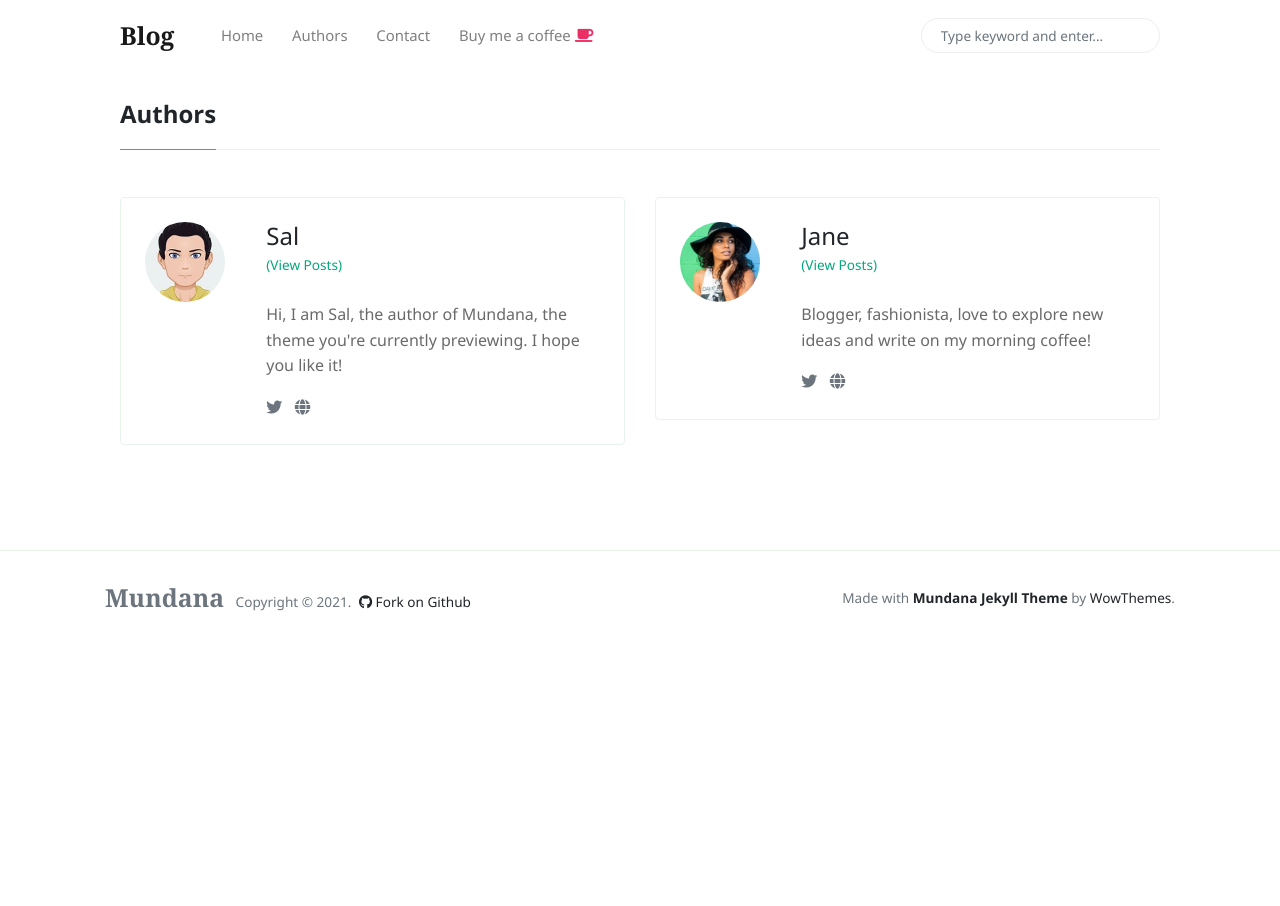
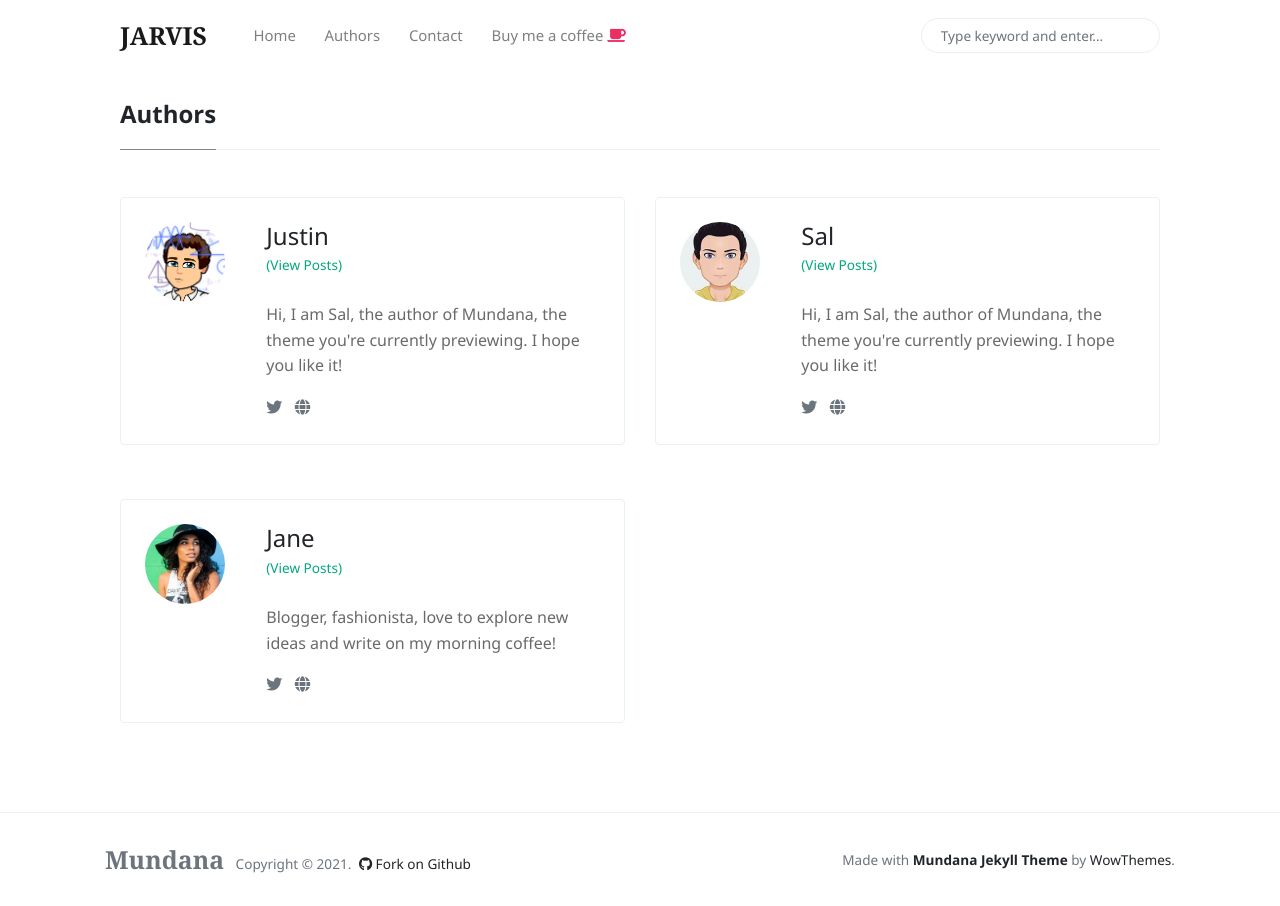
Before and after one commit to notjustinshaw/old-blog, a Jekyll site: the page built from _pages/authors-list.html, in a window 1280 px wide. Built offline with Jekyll 4.4.1, drawn with Linux system fonts in a browser that asks for light colours; nearby versions of some CDN libraries.

Commit message:
updated avatar

```diff
--- a/_config.yml
+++ b/_config.yml
@@ -1,9 +1,9 @@
 # Site
-name: "Blog"
+name: "JARVIS"
 description: "A somewhat sensible website where I write about my projects and ideas."
 logo: "assets/images/logo.png"
 favicon: "assets/images/favicon.ico"
-baseurl: ""
+baseurl: "/mundana-theme-jekyll"
 disqus: "demowebsite"
 email: "wowthemesnet@gmail.com"
 mailchimp-list: "https://wowthemes.us11.list-manage.com/subscribe/post?u=8aeb20a530e124561927d3bd8&amp;id=8c3d2d214b"
@@ -19,6 +19,13 @@ plugins:
   - jekyll-seo-tag
 
 authors:
+  justin:
+    name: Justin
+    site: https://google.com
+    avatar: /assets/images/avatar0.png
+    bio: "Hi, I am Sal, the author of Mundana, the theme you're currently previewing. I hope you like it!"
+    email: wowthemesnet@gmail.com
+    twitter: https://twitter.com/wowthemesnet
   sal:
     name: Sal
     site: https://www.wowthemes.net
```
Also changed, not shown: assets/images/avatar0.png (added).
